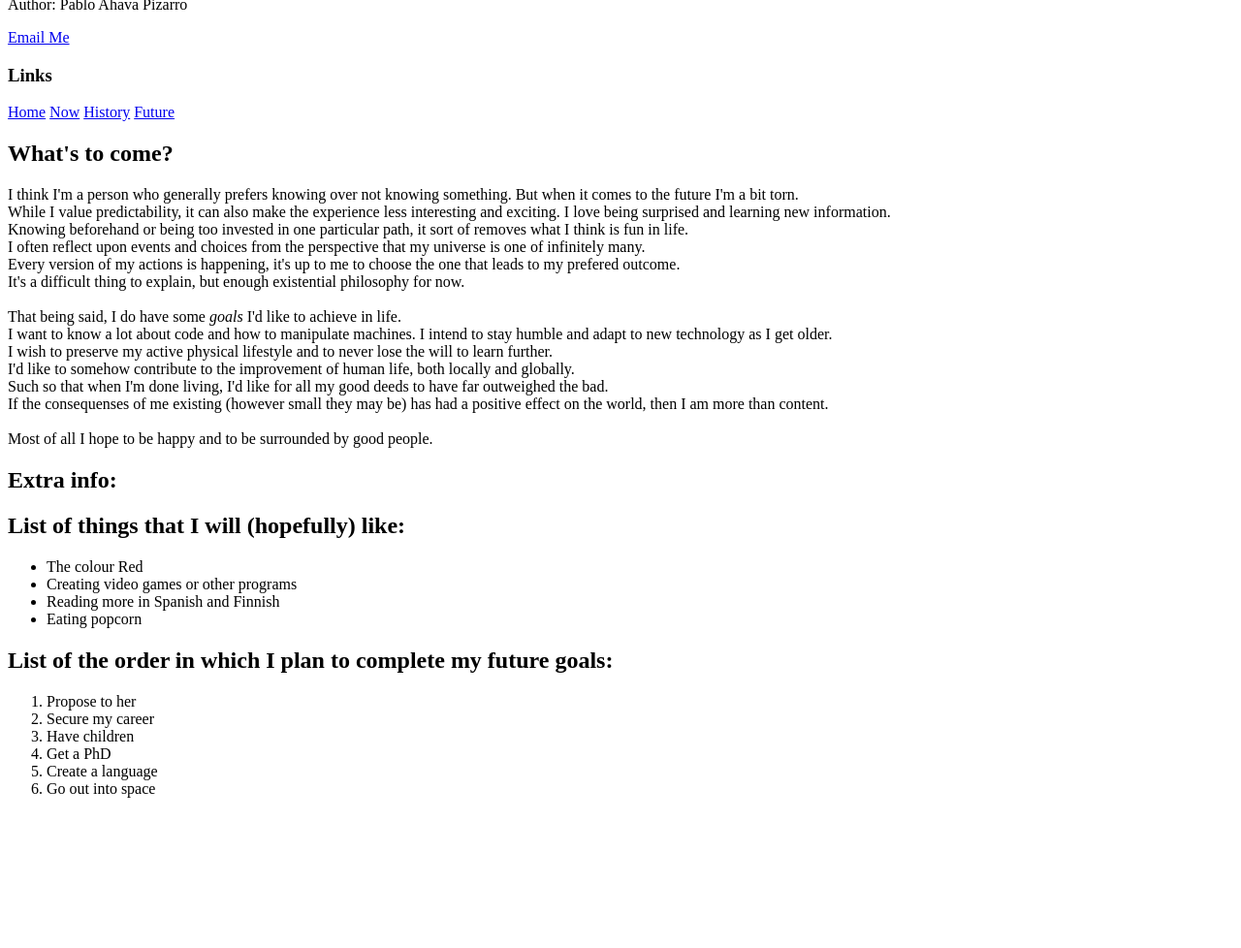
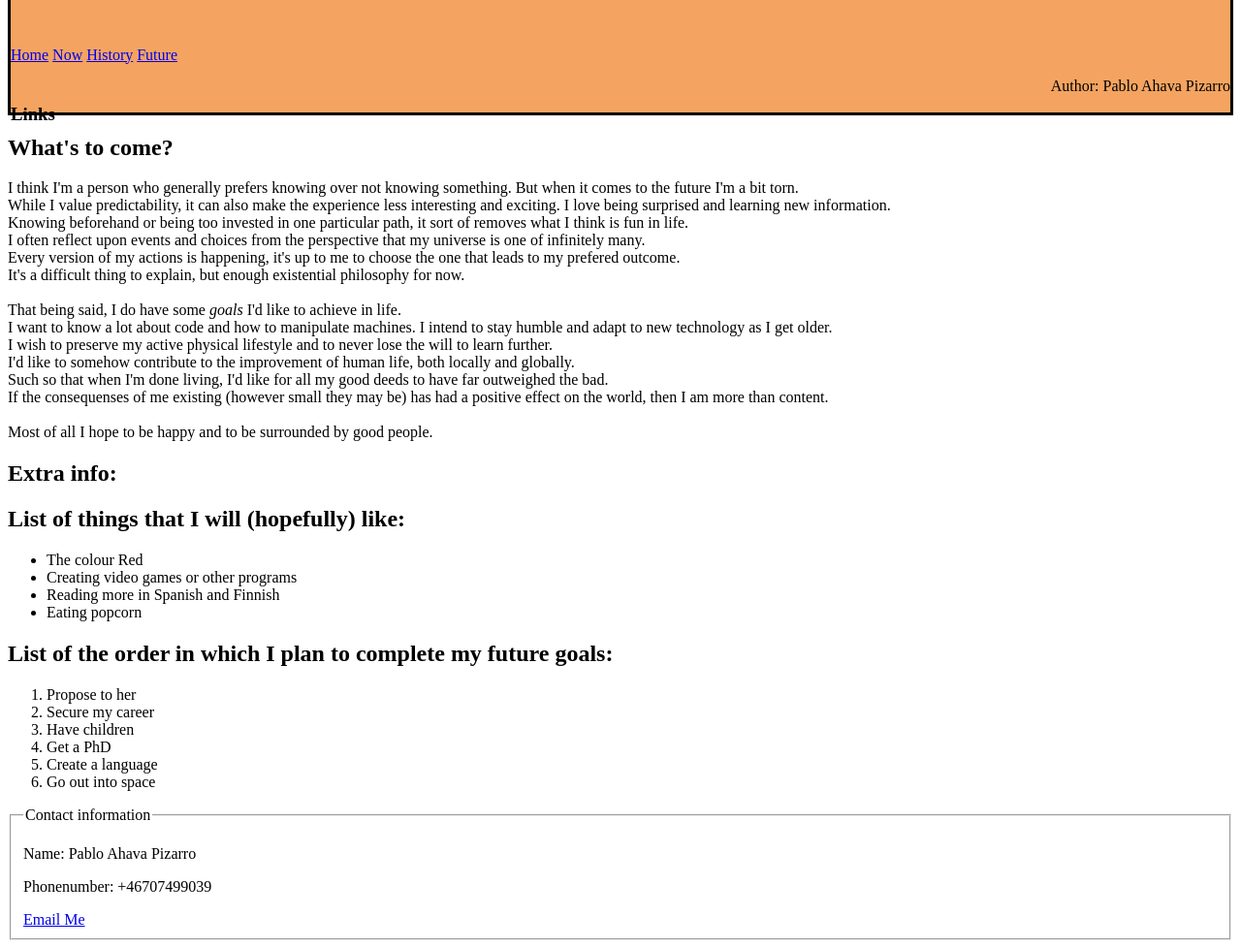
Before and after one commit to Smuttarn/Webbutveckling1, a plain HTML site: page 2.1/future.html in a window 1280 px wide. Shown: the part 84-1062 px from the top of the page at 97% size. Before the commit the page ends 923 px from the top, so only its background shows below. Drawn offline with Linux system fonts and the light colour scheme.

Commit message:
Started on 2.1, structural stuff

```diff
--- a/2.1/future.html
+++ b/2.1/future.html
@@ -8,6 +8,7 @@
     <meta name="keywords" content="rebelscum, order66, darthjarjar">
     <meta name="generator" content="Visual Studio Code" />
     <meta name=”robots” content=”index”>
+    <link rel="stylesheet" href="style.css">
     <title>Title of the document</title>
 </head>
 
@@ -15,9 +16,7 @@
 
     <header>
         <h1>FUTURE</h1>
-            <p>Author: Pablo Ahava Pizarro</p>
-            <a href="mailto:pablo.ahavapizarro@gmail.com?subject=Mail">Email Me</a><br>
-        <section>
+        <section class = "links">
             <h3>Links</h3>
             <nav>
                 <a href="home.html">Home</a>
@@ -26,6 +25,7 @@
                 <a href="future.html">Future</a>
             </nav>
         </section>
+        <p id = "author">Author: Pablo Ahava Pizarro</p>
     </header>
 
 
@@ -82,6 +82,14 @@
 
     </aside>
 
+    <footer>
+            <fieldset>
+                <legend>Contact information</legend>
+                <p>Name: Pablo Ahava Pizarro</p>
+                <p>Phonenumber: +46707499039</p>
+                <a href="mailto:pablo.ahavapizarro@gmail.com?subject=Mail">Email Me</a><br>
+            </fieldset>
+    </footer>
 
 </body>
 
--- a/2.1/style.css
+++ b/2.1/style.css
@@ -0,0 +1,29 @@
+
+header{
+    background-color: sandybrown;
+    border-style: solid;
+    border-color:1px slategray;
+    text-align: left;
+}
+
+
+#author{
+    text-align: right;
+    position: relative;
+    bottom:2px;
+
+}
+
+.links h3{
+    position: relative;
+    top: 100px;
+}
+
+#links{
+
+}
+
+{
+    position: relative;
+    top: 30px;
+}
```
Also changed, not shown: 2.1/history.html (+10 -3 lines), 2.1/home.html (+11 -5 lines), 2.1/now.html (+10 -2 lines), 2.1/TODO.txt (added).
